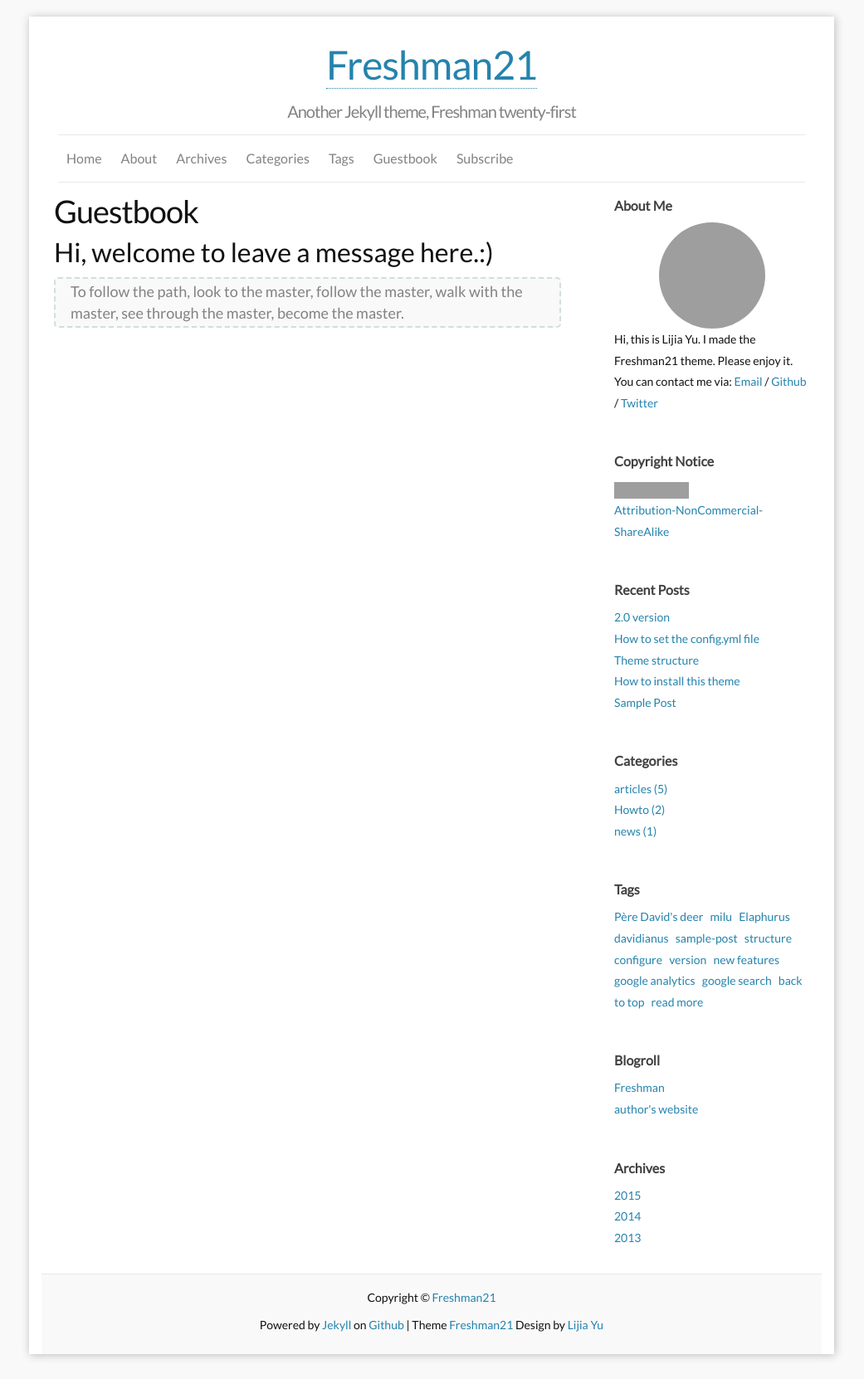
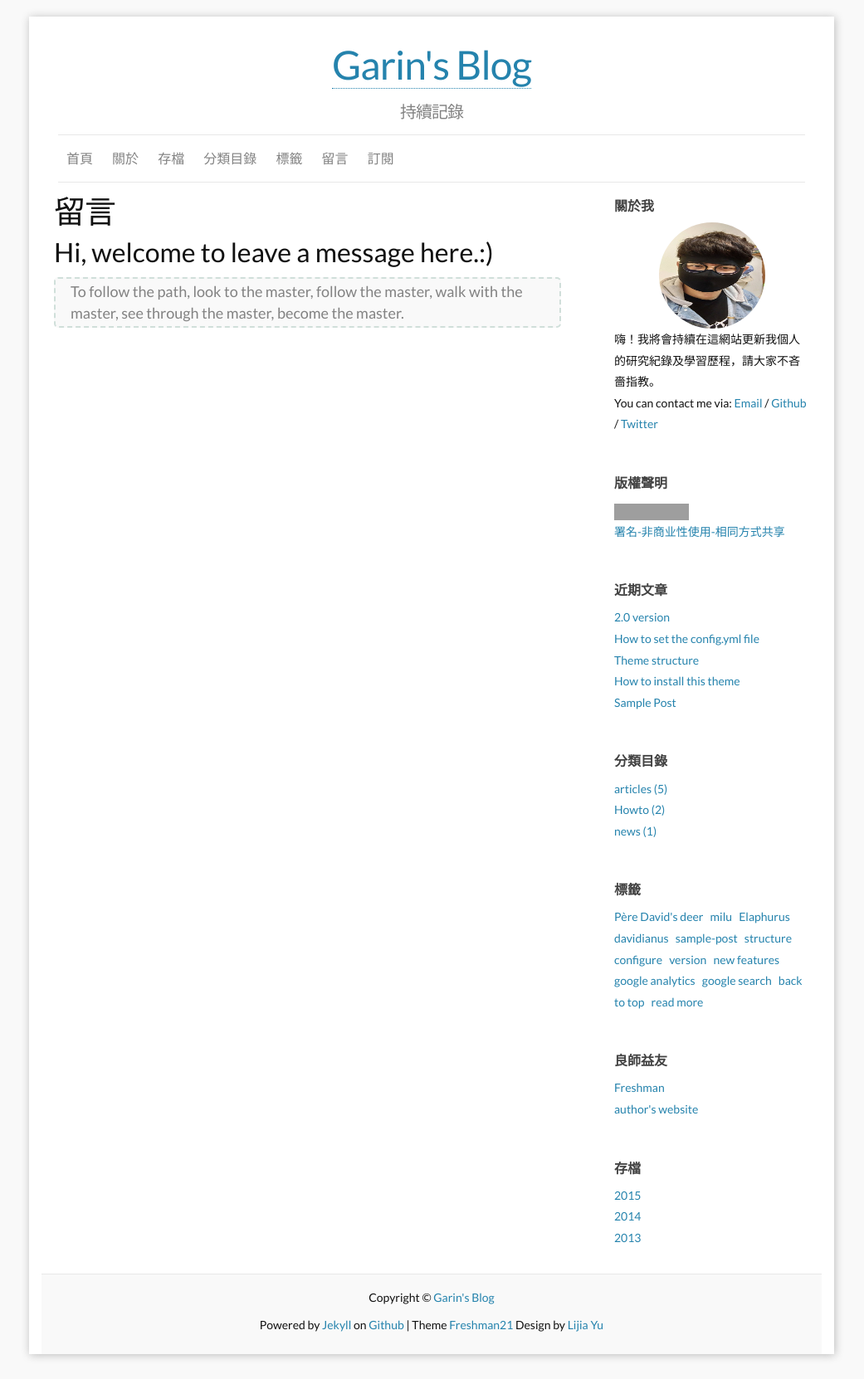
Before and after one commit to crystallove0407/crystallove0407.github.io, a Jekyll site: the page built from f_guestbook.md, in a window 1280 px wide. Shown: the whole page at 83% size, without its empty margins (120-1161 px from the left). Built offline with Jekyll 4.4.1, drawn with Linux system fonts in a browser that asks for light colours; comment, search, counter and statistics services are not loaded; grey boxes are pictures that could not be loaded.

Commit message:
add my photo, modify _config.yml and .gitignore

```diff
--- a/_config.yml
+++ b/_config.yml
@@ -1,12 +1,12 @@
 ### Site info:
-title: Freshman21
-tagline: Another Jekyll theme, Freshman twenty-first
-author: Lijia Yu
-email: yu@lijiayu.net
+title: Garin's Blog
+tagline: 持續記錄
+author: Garin
+email: crystallove0407@gmail.com
 description: "Freshman21 is a Jekyll blog theme." # You can edit this line in _config.yml. It will appear in your document head meta and in your feed.xml site description
 keywords: "Jekyll, theme, Freshman21"
-baseurl: "/freshman21" # the subpath of your site, e.g. /blog/
-url: "https://yulijia.net/freshman21" # the base hostname & protocol for your site
+baseurl: "" # the subpath of your site, e.g. /blog/
+url: "https://crystallove0407.github.io" # the base hostname & protocol for your site
 locale: en_US
 
 ### Personal info and site tools info:
@@ -14,15 +14,15 @@ twitter_username: yulijia
 github_username:  yulijia
 disqus_shortname: freshman21
 favicon:     "/images/favicon.ico"
-aboutme: Hi, this is Lijia Yu. I made the Freshman21 theme. Please enjoy it. # these are shown on aboutme-sidebar.
-aboutme_photo: https://i.imgur.com/Mdc4szJl.jpg# your photo.
+aboutme: 嗨！我將會持續在這網站更新我個人的研究紀錄及學習歷程，請大家不吝嗇指教。 # these are shown on aboutme-sidebar.
+aboutme_photo: "/images/myPhoto.jpg"
 google_analytics_key: UA-57979084-1 # put YOUR key here to enable tracking! (blank to disable)
 
 
 ### Site setting:
 ShowContactInfo: "True" # Personal Info (twitter,github,email) can be seen on aboutme-sidebar, those info only shown where ShowContactInfo == True
 default_column: "two" # blog style: two columns, if default_column != "two", you will see a one column blog.
-default_locale: "en" # blog sidebar language set, only include: English (en), Chinese (cn), Japanese (jp), Polish (pl), Korean (kr),  Russian (ru), Turkish (tr), and Indonesian (id).
+default_locale: "cn" # blog sidebar language set, only include: English (en), Chinese (cn), Japanese (jp), Polish (pl), Korean (kr),  Russian (ru), Turkish (tr), and Indonesian (id).
 
 locales:
     en:
@@ -44,23 +44,23 @@ locales:
       Guestbook: "Guestbook"
       Subscribe: "Subscribe"
     cn:
-      Aboutme: "关于我"
-      Archives: "存档"
-      Blogroll: "良师益友"
-      Categories: "分类目录"
-      Copyright_Notice: "版权声明"
+      Aboutme: "關於我"
+      Archives: "存檔"
+      Blogroll: "良師益友"
+      Categories: "分類目錄"
+      Copyright_Notice: "版權聲明"
       Recent_Posts: "近期文章"
-      Tags: "标签"
-      Previous: "前一页"
-      Next: "后一页"
-      PostedInCategories: "目录:"
-      Taggedwith: "| 标签:"
-      PostDate: "| 发表时间: "
+      Tags: "標籤"
+      Previous: "前一頁"
+      Next: "後一頁"
+      PostedInCategories: "目錄:"
+      Taggedwith: "| 標籤:"
+      PostDate: "| 發表時間: "
       Google_search: "站内搜索"
-      Home: "首页"
-      About: "关于"
+      Home: "首頁"
+      About: "關於"
       Guestbook: "留言"
-      Subscribe: "订阅"
+      Subscribe: "訂閱"
     jp:
       Aboutme: "著者"
       Archives: "アーカイブ"
```
Also changed, not shown: images/myPhoto.jpg (added), 1 other file.
